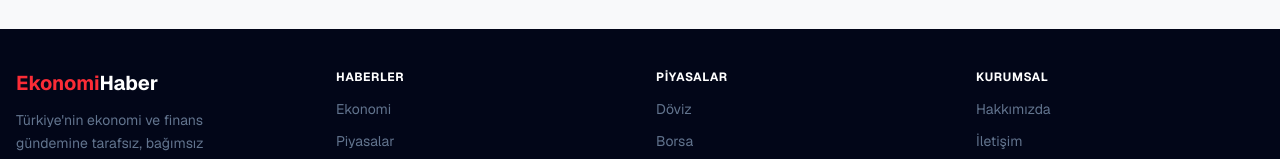
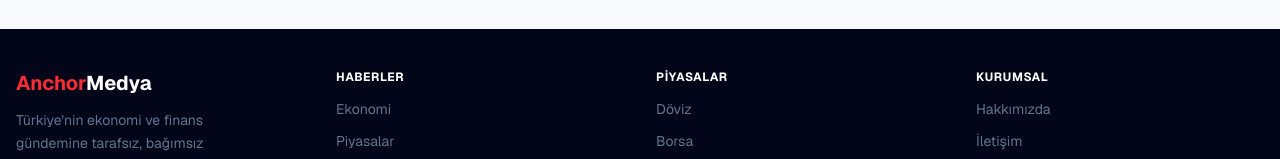
Before and after one commit to jojomonkeys123/TurkishNews, a Next.js app: page /gizlilik in a window 1280 px wide. Shown: the part 1284-1443 px from the top of the page. Built offline with nearby package versions, Linux system fonts and the light colour scheme; no server answers.

Commit message:
Footer logosundaki eski marka adını düzelt

```diff
--- a/src/components/Footer.tsx
+++ b/src/components/Footer.tsx
@@ -41,8 +41,8 @@ export default function Footer() {
         <div className="grid grid-cols-2 md:grid-cols-4 gap-8">
           <div className="col-span-2 md:col-span-1">
             <div className="text-xl font-bold mb-3">
-              <span className="text-red-500">Ekonomi</span>
-              <span className="text-white">Haber</span>
+              <span className="text-red-500">Anchor</span>
+              <span className="text-white">Medya</span>
             </div>
             <p className="text-sm text-slate-500 leading-relaxed max-w-[220px]">
               Türkiye'nin ekonomi ve finans gündemine tarafsız, bağımsız bakış.
```
